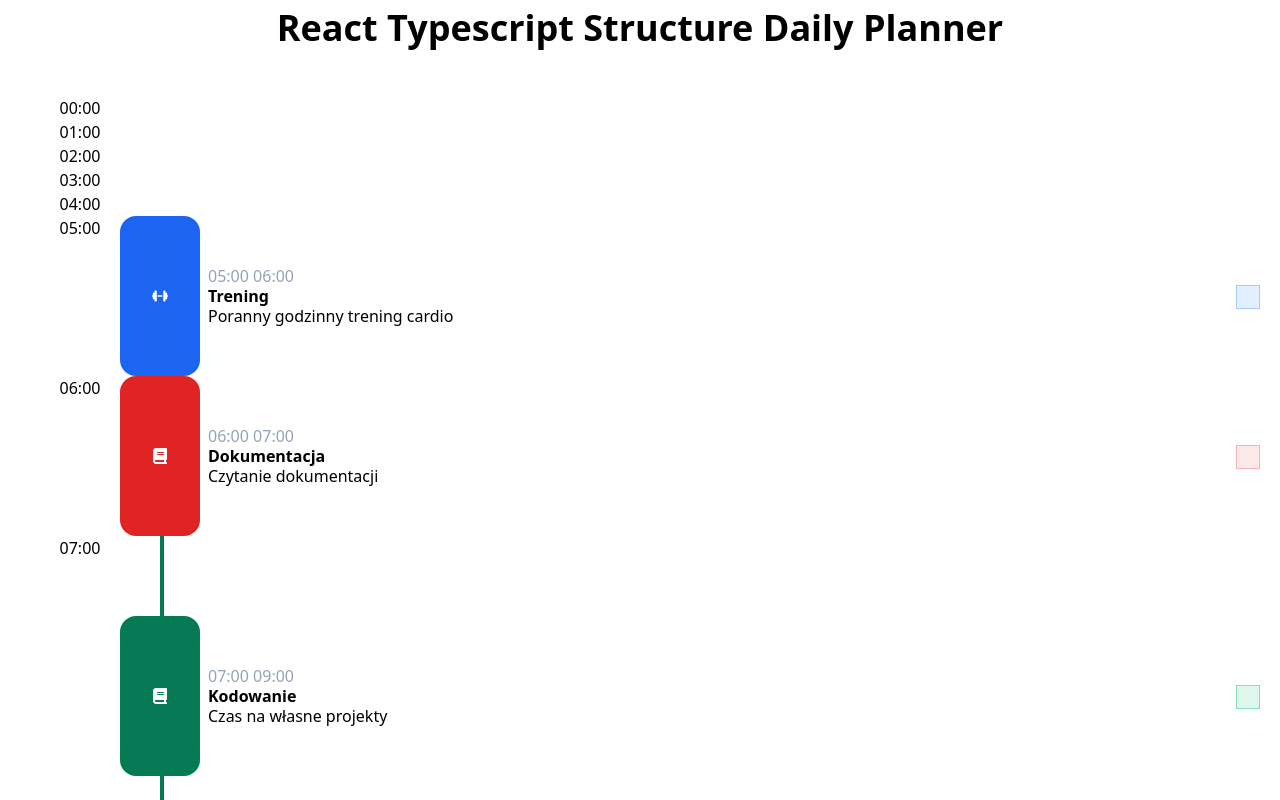
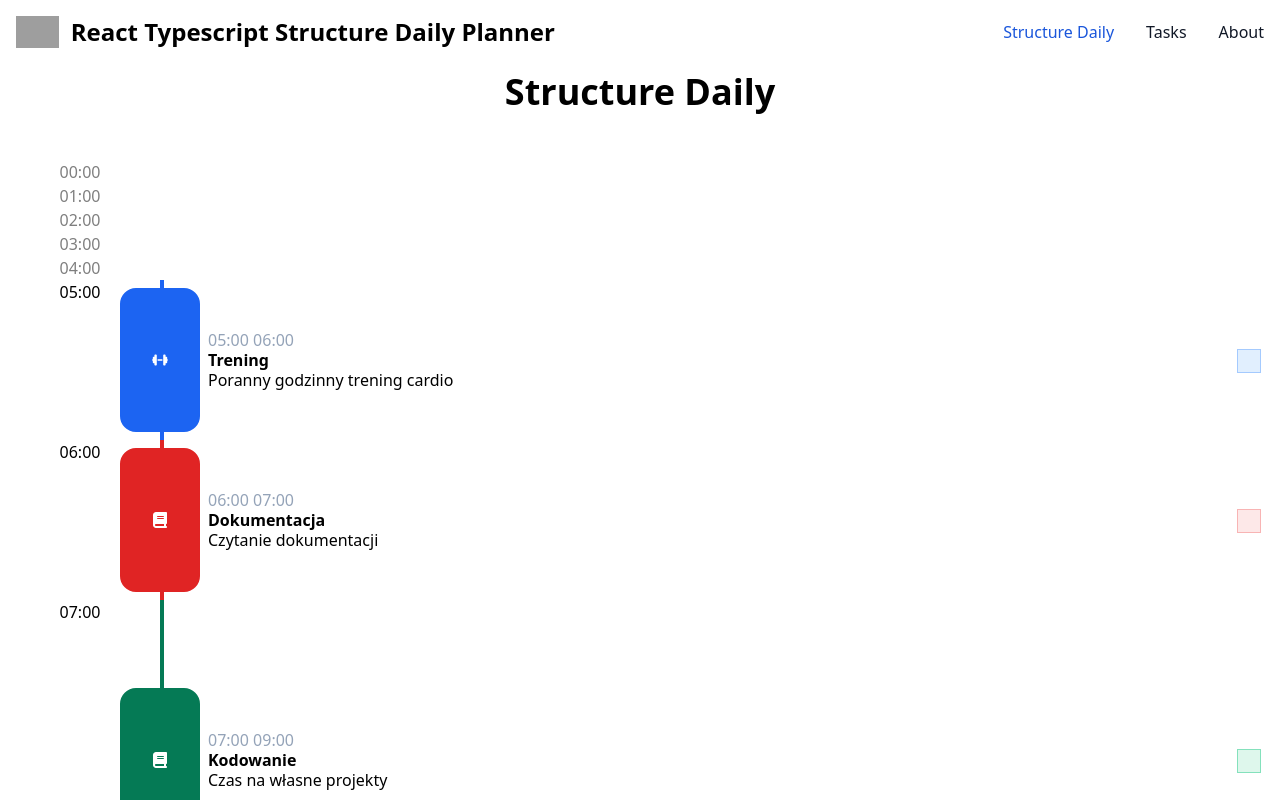
Before and after one commit to karolkawski/Structure-planner, a React app: page / in a window 1280 px wide. Shown: the top 800 px of the page. Built offline with nearby package versions, Linux system fonts and the light colour scheme; grey boxes are pictures that could not be loaded.

Commit message:
[update] add framer- motion

```diff
--- a/package.json
+++ b/package.json
@@ -19,6 +19,7 @@
     "axios": "^1.5.0",
     "flowbite": "^2.2.1",
     "flowbite-react": "^0.7.2",
+    "framer-motion": "^11.0.3",
     "react": "^18.2.0",
     "react-dom": "^18.2.0",
     "react-icons": "^5.0.1"
--- a/src/App.tsx
+++ b/src/App.tsx
@@ -1,10 +1,12 @@
-import React from 'react';
+import { FC } from 'react';
 import Structure from './components/Structure/Structure';
 import './App.css';
+import Navigation from './components/Navigation/Navigation';
 
-const App: React.FC = () => {
+const App: FC = () => {
   return (
     <div id="App">
+      <Navigation />
       <Structure />
     </div>
   );
--- /dev/null
+++ b/src/components/Navigation/Navigation.tsx
@@ -0,0 +1,80 @@
+// eslint-disable-next-line eslint-comments/disable-enable-pair
+/* eslint-disable jsx-a11y/anchor-is-valid */
+import { FC } from 'react';
+
+const Navigation: FC = () => {
+  return (
+    <nav className="bg-white border-gray-200 dark:bg-gray-900">
+      <div className="max-w-screen-xl flex flex-wrap items-center justify-between mx-auto p-4">
+        <a
+          href="https://flowbite.com/"
+          className="flex items-center space-x-3 rtl:space-x-reverse"
+        >
+          <img
+            src="https://flowbite.com/docs/images/logo.svg"
+            className="h-8"
+            alt="Flowbite Logo"
+          />
+          <span className="self-center text-2xl font-semibold whitespace-nowrap dark:text-white">
+            React Typescript Structure Daily Planner
+          </span>
+        </a>
+        <button
+          data-collapse-toggle="navbar-default"
+          type="button"
+          className="inline-flex items-center p-2 w-10 h-10 justify-center text-sm text-gray-500 rounded-lg md:hidden hover:bg-gray-100 focus:outline-none focus:ring-2 focus:ring-gray-200 dark:text-gray-400 dark:hover:bg-gray-700 dark:focus:ring-gray-600"
+          aria-controls="navbar-default"
+          aria-expanded="false"
+        >
+          <span className="sr-only">Open main menu</span>
+          <svg
+            className="w-5 h-5"
+            aria-hidden="true"
+            xmlns="http://www.w3.org/2000/svg"
+            fill="none"
+            viewBox="0 0 17 14"
+          >
+            <path
+              stroke="currentColor"
+              strokeLinecap="round"
+              strokeLinejoin="round"
+              strokeWidth="2"
+              d="M1 1h15M1 7h15M1 13h15"
+            />
+          </svg>
+        </button>
+        <div className="hidden w-full md:block md:w-auto" id="navbar-default">
+          <ul className="font-medium flex flex-col p-4 md:p-0 mt-4 border border-gray-100 rounded-lg bg-gray-50 md:flex-row md:space-x-8 rtl:space-x-reverse md:mt-0 md:border-0 md:bg-white dark:bg-gray-800 md:dark:bg-gray-900 dark:border-gray-700">
+            <li>
+              <a
+                href="#"
+                className="block py-2 px-3 text-white bg-blue-700 rounded md:bg-transparent md:text-blue-700 md:p-0 dark:text-white md:dark:text-blue-500"
+                aria-current="page"
+              >
+                Structure Daily
+              </a>
+            </li>
+            <li>
+              <a
+                href="#"
+                className="block py-2 px-3 text-gray-900 rounded hover:bg-gray-100 md:hover:bg-transparent md:border-0 md:hover:text-blue-700 md:p-0 dark:text-white md:dark:hover:text-blue-500 dark:hover:bg-gray-700 dark:hover:text-white md:dark:hover:bg-transparent"
+              >
+                Tasks
+              </a>
+            </li>
+            <li>
+              <a
+                href="#"
+                className="block py-2 px-3 text-gray-900 rounded hover:bg-gray-100 md:hover:bg-transparent md:border-0 md:hover:text-blue-700 md:p-0 dark:text-white md:dark:hover:text-blue-500 dark:hover:bg-gray-700 dark:hover:text-white md:dark:hover:bg-transparent"
+              >
+                About
+              </a>
+            </li>
+          </ul>
+        </div>
+      </div>
+    </nav>
+  );
+};
+
+export default Navigation;
--- a/src/components/Structure/Structure.tsx
+++ b/src/components/Structure/Structure.tsx
@@ -6,6 +6,7 @@ import { formatDate, getDateComponentsFromEpoch } from '../../utils/Date';
 import { colorVariants, taskHoursVariations, isDoneVariations } from './styles';
 import { Color } from '../../types/Colors.d';
 import { Hours } from '../../types/Hours.d';
+import { motion, AnimatePresence } from 'framer-motion';
 
 const generateAllHoursInDay = (from = 0, to = 24) => {
   const hours = [];
@@ -53,9 +54,7 @@ const Structure: FC = () => {
 
   return (
     <div className="text-center">
-      <h1 className="text-4xl font-bold my-2">
-        React Typescript Structure Daily Planner
-      </h1>
+      <h1 className="text-4xl font-bold my-2">Structure Daily</h1>
       <div className="container m-auto py-10">
         <div className="Calendar">
           {records.map((task, index) => {
@@ -77,22 +76,37 @@ const Structure: FC = () => {
             return (
               <div key={task.id} className="flex flex-col">
                 {hoursBefore.map((hour) => (
-                  <div className="w-40" key={hour}>
+                  <div className="w-40 opacity-50" key={hour}>
                     {hour}
                   </div>
                 ))}
+
+                <AnimatePresence>
+                  <motion.div
+                    style={{}}
+                    initial={{ height: task.isDone ? 'auto' : 50 }}
+                    animate={{ height: task.isDone ? 50 : 'auto' }}
+                    transition={{ duration: 0.5 }}
+                    exit={{ height: task.isDone ? 50 : 'auto' }}
+                    key={'container'}
+                  >
                     <div
                       className={`${!task.isDone ? taskHoursVariations[multiplerHeight as Hours] : ''}`}
                     >
                       <div className="w-40 absolute">
                         {formatDate(task.startTime)}
                       </div>
+
                       <div
                         className={`relative flex ${isDoneVariations[task.isDone.toString()]} items-center`}
                       >
+                        {!task.isDone ? (
                           <div
                             className={`left-40 w-1 h-full -z-50 absolute ${taskColorStyle}`}
                           ></div>
+                        ) : (
+                          <></>
+                        )}
                         <Task
                           key={task.id}
                           task={task as TaskType}
@@ -100,8 +114,10 @@ const Structure: FC = () => {
                         />
                       </div>
                     </div>
+                  </motion.div>
+                </AnimatePresence>
                 {hoursAfter.map((hour) => (
-                  <div className="w-40" key={hour}>
+                  <div className="w-40 opacity-50" key={hour}>
                     {hour}
                   </div>
                 ))}
--- a/src/components/Structure/styles.tsx
+++ b/src/components/Structure/styles.tsx
@@ -23,6 +23,6 @@ export const colorVariants: Record<Color, string> = {
 };
 
 export const isDoneVariations: Record<string, string> = {
-  true: 'h-10 overflow-hidden',
+  true: 'h-10',
   false: 'h-full',
 };
--- a/src/components/Task/Task.tsx
+++ b/src/components/Task/Task.tsx
@@ -29,8 +29,25 @@ function Task({ task, onChange }: TaskProps) {
     food: <FaAppleWhole />,
     rest: <FaCouch />,
   };
+
+  const heightVariations: Record<string, string> = {
+    true: 'h-15 p-2 opacity-75 ',
+    false: 'h-40 p-2 ',
+  };
   return (
-    <div className={`Task h-40 w-full flex m-1 ml-20 pl-10 `} key={task.id}>
+    <div
+      className={`Task ${heightVariations[task.isDone.toString()]} w-11/12 left-8 flex ml-20 cursor-pointer hover:bg-gray-50 absolute
+      `}
+      key={task.id}
+      onClick={() => handleCheckboxChange()}
+      onKeyDown={(e) => {
+        if (e.key === 'Enter' || e.key === ' ') {
+          handleCheckboxChange();
+        }
+      }}
+      role="button"
+      tabIndex={0}
+    >
       <div
         className={`Task__Visualise w-20 rounded-2xl border-2 ${colorVariants[task.color]} flex justify-center items-center`}
       >
@@ -50,7 +67,7 @@ function Task({ task, onChange }: TaskProps) {
         )}
       </div>
       <div className="Task__Confirmation flex items-center">
-        <div className="me-4  ">
+        <div className="me-4">
           <input
             id={`${task.color}-checkbox`}
             type="checkbox"
```
Also changed, not shown: 1 other file (tests, documents, lock files or other folders). Lines whose indentation alone changed are shown as unchanged.
